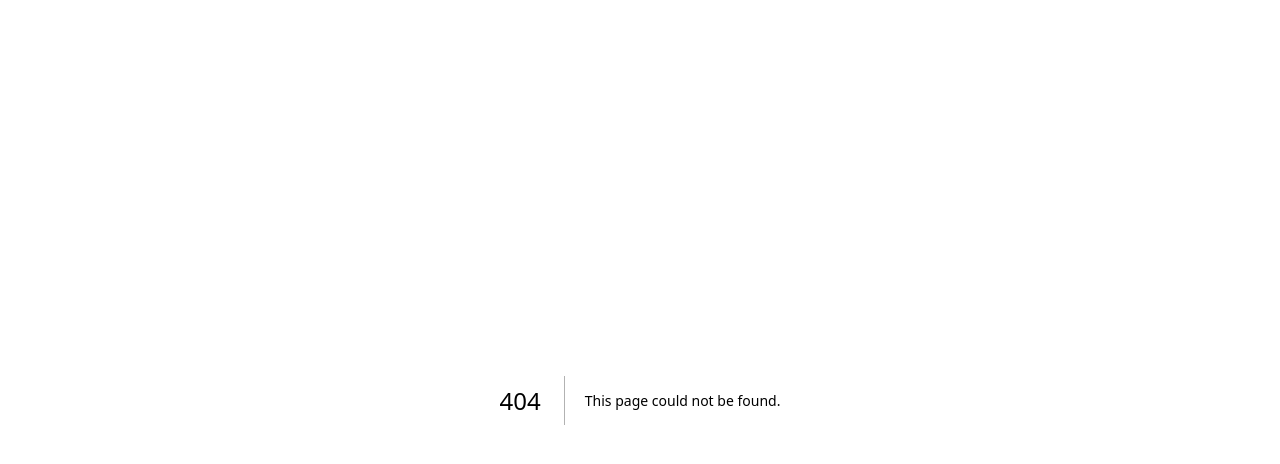
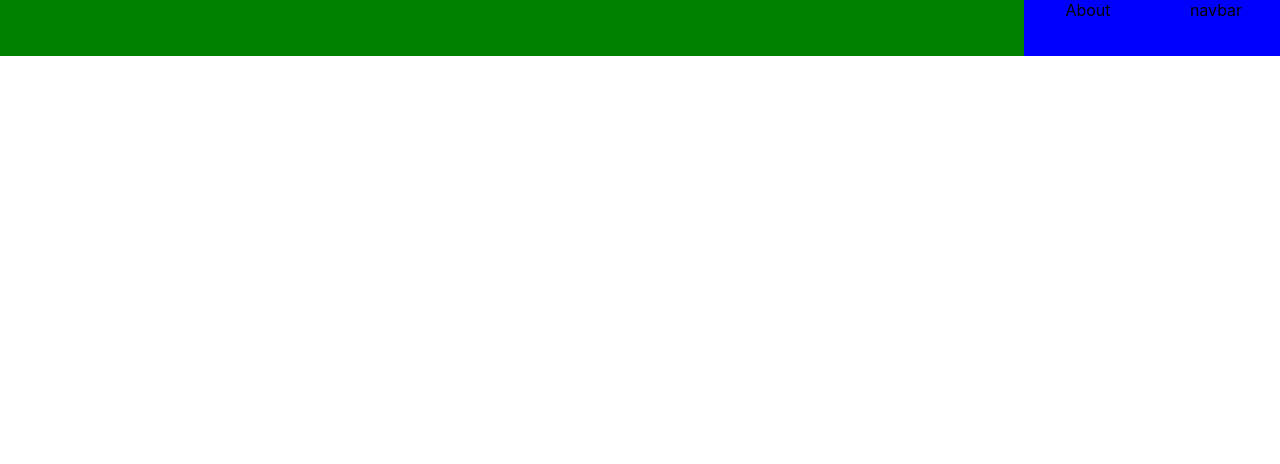
Before and after one commit to Elias-Traunbauer/school_collab, a Next.js app: page /navbar in a window 1280 px wide. Before the commit this address had no page. Shown: the top 464 px of the page. Built offline with nearby package versions, Linux system fonts and the light colour scheme.

Commit message:
Navigation Bar

```diff
--- a/package.json
+++ b/package.json
@@ -8,7 +8,7 @@
     "start": "next start",
     "lint": "next lint",
     "deploy": "next build && next export",
-    "test": "next build && next export && mkdir \\out\\api && xcopy /s .\\api \\out\\api"
+    "test": "next build && next export && mkdir .\\out\\api && xcopy /s api out\\api"
   },
   "dependencies": {
     "eslint": "8.28.0",
--- /dev/null
+++ b/pages/navbar.js
@@ -0,0 +1,15 @@
+import styles from '../styles/navbar.module.css'
+import Link from 'next/link'
+
+export default function navbar(){
+    return(
+        <div className={styles.container}>
+            <Link href="/about" legacyBehavior>
+                <a>About</a>
+            </Link>
+            <Link href="/navbar" legacyBehavior>
+                <a>navbar</a>
+            </Link>
+        </div>
+    )
+}
--- /dev/null
+++ b/styles/navbar.module.css
@@ -0,0 +1,24 @@
+.container{
+    background-color: green;
+    display: flex;
+    width:100vw;
+    height:7vh;
+    justify-content:right;
+}
+
+.container a{
+    background-color: blue;
+    width: 10vw;
+    align-items: center;
+    /*line-height: 6vh;*/
+    text-align: center;
+    /*font-size: 1em;*/
+}
+
+.container a:hover{
+    background-color: yellow;
+}
+
+.container a:active{
+    background-color: red;
+}
```
